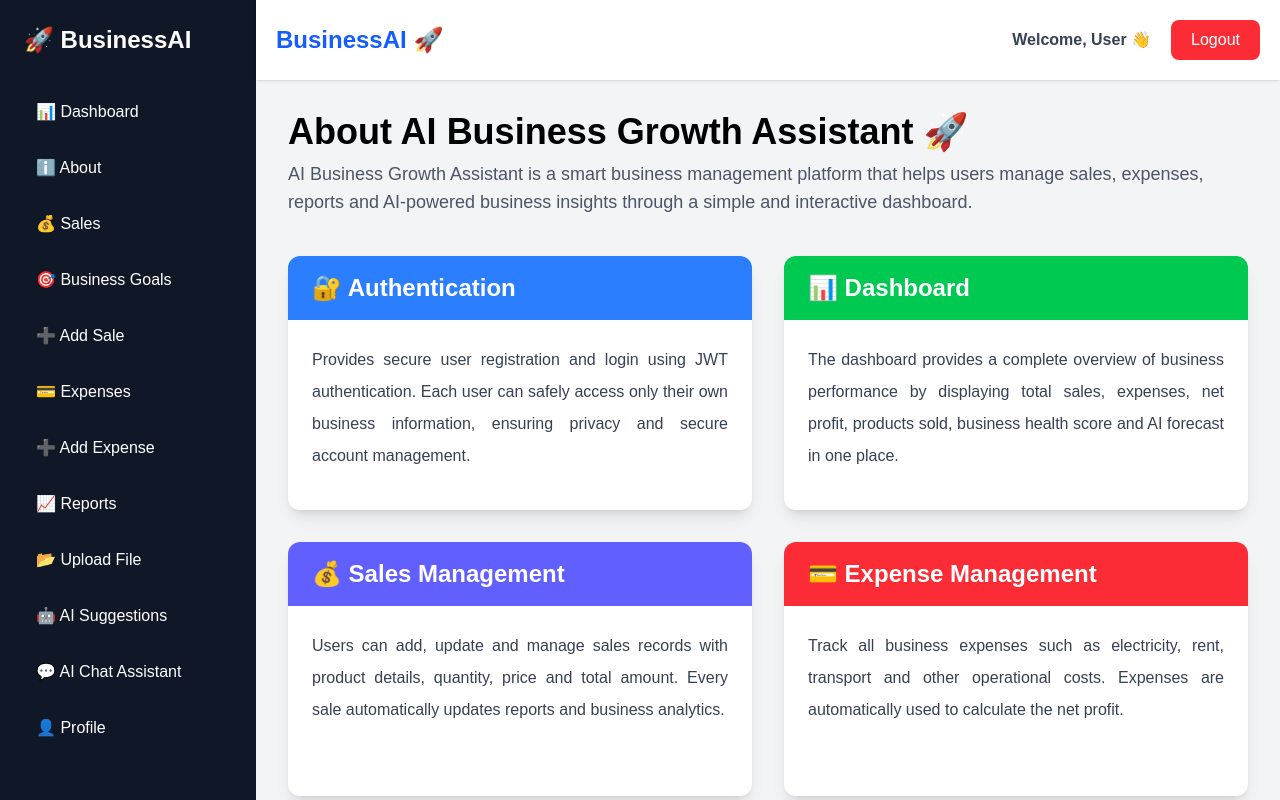
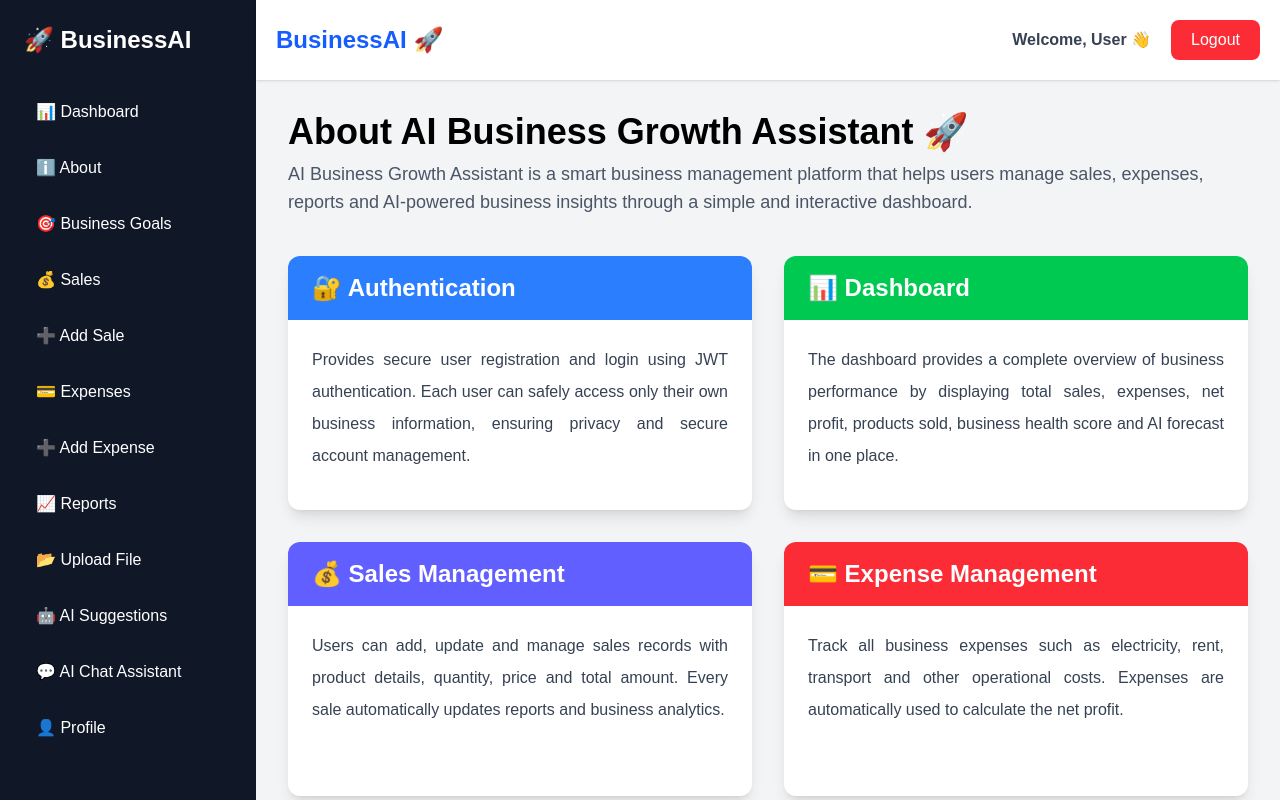
Before and after one commit to hindumathi88805/BusinessGrowthAI, a React app in the folder frontend/: page /about in a window 1280 px wide. Shown: the top 800 px of the page. Built offline with nearby package versions, Linux system fonts and the light colour scheme; the HTML template or start-up script is replaced by a standard one.

Commit message:
Fix sidebar alignment and spacing

```diff
--- a/frontend/src/components/Sidebar.jsx
+++ b/frontend/src/components/Sidebar.jsx
@@ -31,20 +31,19 @@ function Sidebar() {
   ℹ️ About
 </Link>
 
+<Link
+  to="/goals"
+  className="flex items-center gap-3 hover:bg-gray-700 p-3 rounded-lg transition"
+>
+  🎯 Business Goals
+</Link>
+
 
 <Link
   to="/sales"
   className="flex items-center gap-3 hover:bg-gray-700 p-3 rounded-lg transition"
 >
   💰 Sales
-</Link>
-
-
-<Link
-  to="/goals"
-  className="flex items-center gap-3 hover:bg-gray-700 p-3 rounded-lg transition"
->
-  🎯 Business Goals
 </Link>
 
 
```
